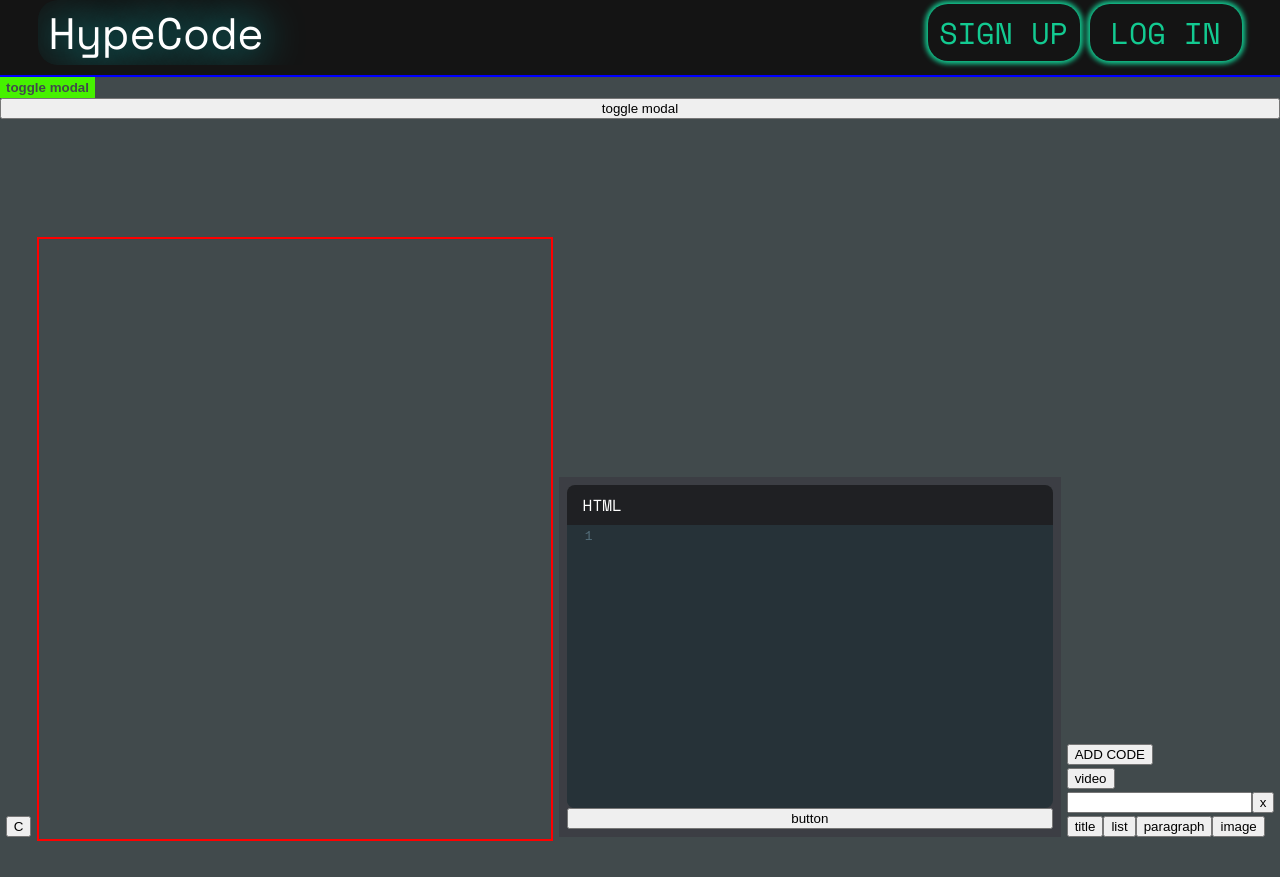
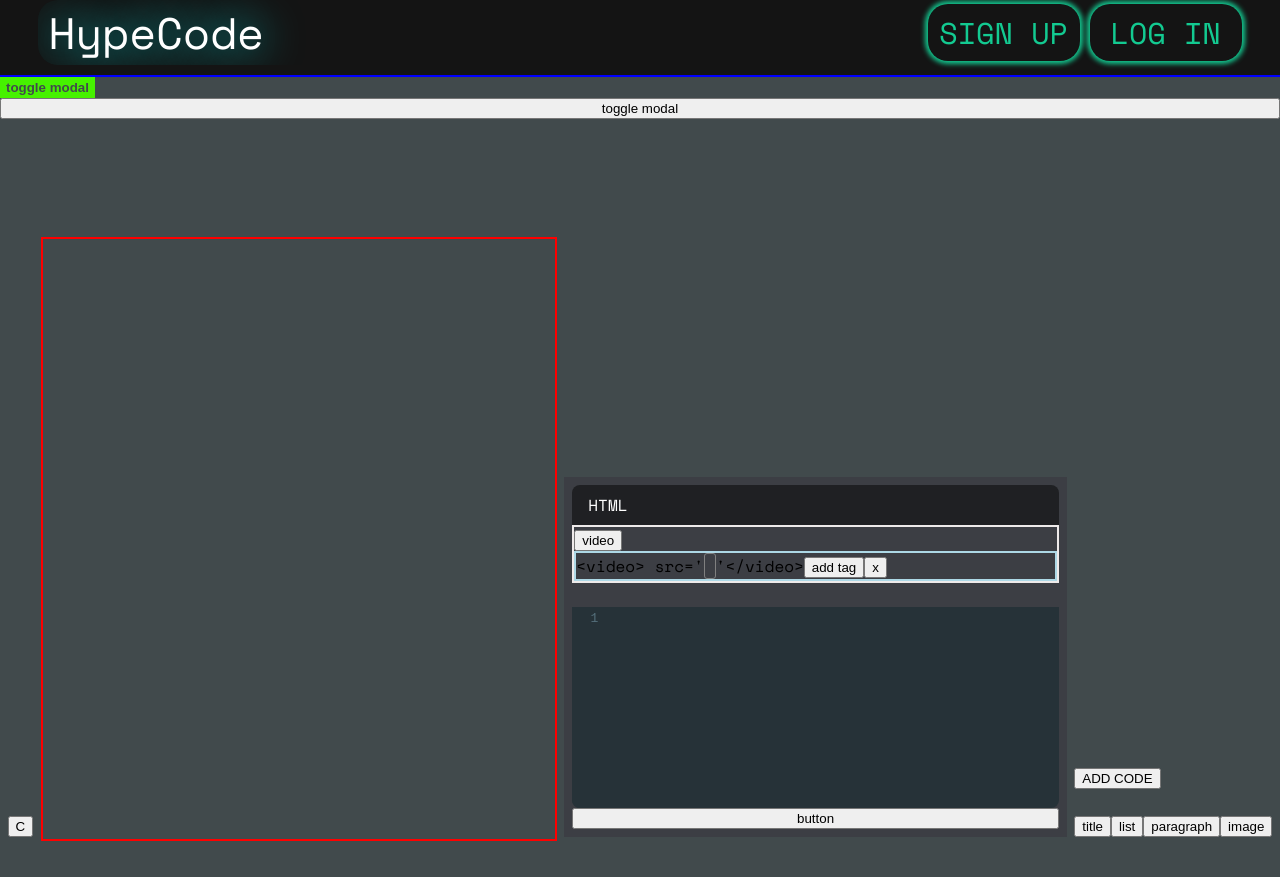
Before and after one commit to susanzea/HypeCode00, a React (Create React App) app in the folder frontend/: page / in a window 1280 px wide. Built offline with nearby package versions, Linux system fonts and the light colour scheme.

Commit message:
video tag button functional

```diff
--- a/frontend/src/components/editor/App.js
+++ b/frontend/src/components/editor/App.js
@@ -1,4 +1,5 @@
-import './index.css'
+import './styles/index.css'
+import './styles/tag_buttons.css'
 import { colorize } from './editor_helpers';
 import React, { useState, UseEffect, useEffect } from 'react';
 import Editor from './Editor';
@@ -19,7 +20,7 @@ function App() {
           <body>${html}</body>
         </html>
       `)
-    }, 250)
+    }, 50)
 
     return () => clearTimeout(timeout)
   }, [html])
@@ -50,36 +51,39 @@ function App() {
    setHtml(prev => prev + '<h1> </h1> \n')
   }
 
-  // const getPos = () => {
-  //   document.getElementsByClassName("react-codemirror2 html-editor")
-  //   .onclick = function() {
-  //       console.log("clicked")
-  //   }
-  // }
-
   const clear = () => {
     setHtml('')
   }
 
+  const videoOpen = "<video> src='"
+  const videoClose = "'</video>"
+
+  const handleVideoSubmit = (e) => {
+    console.log("video")
+  }
+
   return (
     <div id="coding-space">
-      <div className='code-buttons'>
+      <section className='code-buttons'>
         <button onClick={handleInput}>ADD CODE</button>
+        <br/><br/>
 
-        <div id="video">
-          <button className='code-button' id="show-video-form">video</button>
-          <form className='code-form'>
-            <input id="video-input"></input>
+        {/* <div className="add-tag" id="video">
+          <button className='tag-button' id="show-video-form">video</button>
+          <form onSubmit={handleVideoSubmit} className='tag-form' id="video-form">
+            {videoOpen}<span contentEditable="true" className="tag-input" id="video-input" placeholder='insert video link...'></span>{videoClose}
+            <button type="submit">add tag</button>
             <button id="create-video-code">x</button>
           </form>
         </div>
+        <br/> */}
 
 
         <button className='code-inputter'>title</button>
         <button className='code-inputter'>list</button>
         <button className='code-inputter'>paragraph</button>
         <button className='code-inputter'>image</button>
-      </div>
+      </section>
       <div className="pane right-pane">
         <Editor
           language="xml"
--- a/frontend/src/components/editor/Editor.js
+++ b/frontend/src/components/editor/Editor.js
@@ -25,6 +25,7 @@ class Editor extends React.Component {
         this.handleChange = this.handleChange.bind(this);
         this.append = this.append.bind(this);
         this.setEditor = this.setEditor.bind(this)
+        this.appendVideo = this.appendVideo.bind(this);
     }
 
 
@@ -37,8 +38,8 @@ class Editor extends React.Component {
         this.props.onChange(value);
     }
 
+    append() {
 
-    append() {
         var doc = this.state.editor.getDoc();
         var cursor = doc.getCursor(); // gets the line number in the cursor position
         var line = doc.getLine(cursor.line); // get the line contents
@@ -51,14 +52,31 @@ class Editor extends React.Component {
     }
 
 
+    appendVideo(e) {
+        const content = e.target.childNodes[1].innerText.slice(-11)
+        debugger
+        var doc = this.state.editor.getDoc();
+        var cursor = doc.getCursor(); // gets the line number in the cursor position
+        var line = doc.getLine(cursor.line); // get the line contents
+        console.log(line)
+        var pos = { // create a new object to avoid mutation of the original selection
+            line: cursor.line,
+            ch: line.length// set the character position to the end of the line
+        }
+        doc.replaceRange(`<iframe width="420" height="315" src="https://www.youtube.com/embed/${content}"></iframe>\n`, pos); // adds a new line
+    }
+
+
     render () {
-            const {
+        const {
             language,
             displayName,
             value,
             onChange
         } = this.props
 
+        const videoOpen = "<video> src='"
+        const videoClose = "'</video>"
 
 
         return (
@@ -66,6 +84,19 @@ class Editor extends React.Component {
             <div className='editor-title'>
                 {displayName}
             </div>
+
+            <section>
+                <div className="add-tag" id="video">
+                    <button className='tag-button' id="show-video-form">video</button>
+                    <form onSubmit={this.appendVideo} className='tag-form' id="video-form">
+                        {videoOpen}<span contentEditable="true" className="tag-input" id="video-input" placeholder='insert video link...'></span>{videoClose}
+                        <button type="submit">add tag</button>
+                        <button id="create-video-code">x</button>
+                    </form>
+                </div>
+                <br/>
+
+            </section>
 
             <ControlledEditor
                 onBeforeChange={this.handleChange}
--- /dev/null
+++ b/frontend/src/components/editor/styles/tag_buttons.css
@@ -0,0 +1,15 @@
+.add-tag {
+    border: 2px solid rgb(238, 234, 234);
+}
+
+.tag-form {
+    border: 2px solid lightblue;
+}
+
+#video-input {
+    display: inline-block;
+    min-width: 10px;
+    max-width: 50px;
+    border: 1px solid gray;
+    border-radius: 3px;
+}
```
Also changed, not shown: frontend/src/components/editor/styles/index.css (renamed from frontend/src/components/editor/index.css).
